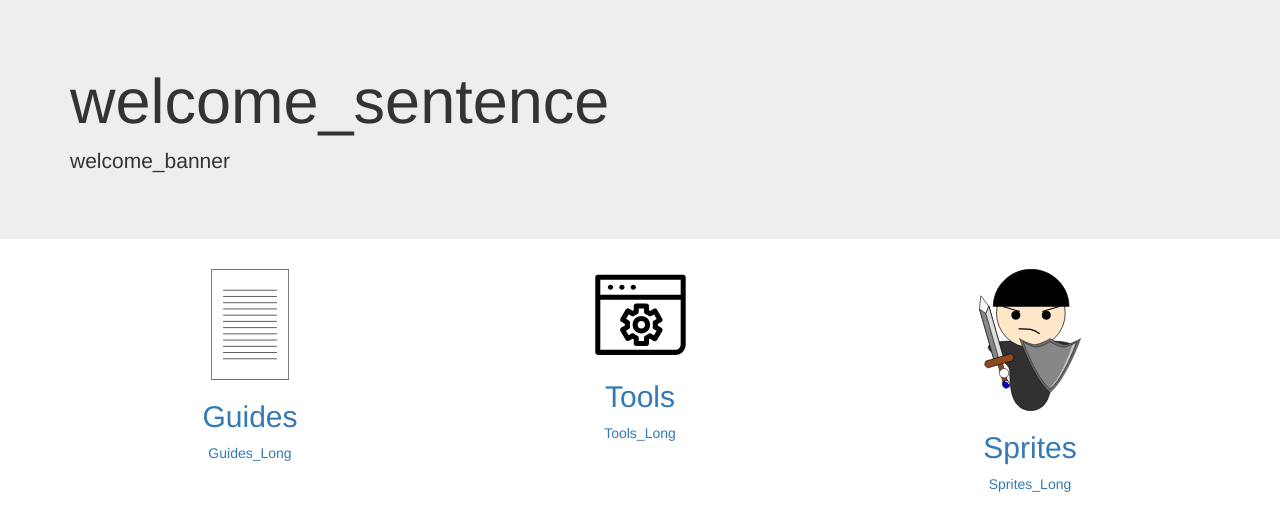
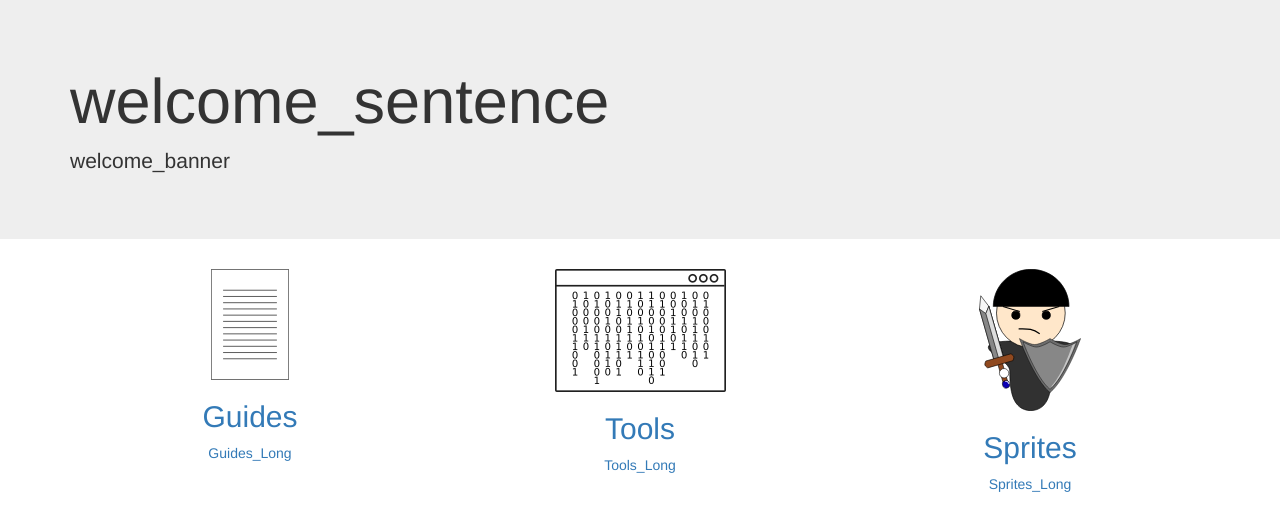
Before and after one commit to CoderDojoBrianza/CoderDojo-Mobile-Toolbox, a Django app: template templates/coderdojomobile/index.html in a window 1280 px wide. Shown: the part 51-582 px from the top of the page. Run offline with Django 3.2, Linux system fonts and the light colour scheme; the template is opened without the code that fills it, so the values that code supplies are empty; some libraries are stand-ins or nearby versions.

Commit message:
Changed software image in home page

```diff
--- a/templates/coderdojomobile/index.html
+++ b/templates/coderdojomobile/index.html
@@ -27,7 +27,7 @@
 			</div>
 			<div class="col-md-4">
 				<a href="{% url 'coderdojomobile:soft' %}">
-				<img src="{% static 'toolbox/images/if_Science__Technology_29_2633202.svg' %}" class="img-responsive center-block" style="width: 100% \9;" alt="Programmi">
+				<img src="{% static 'toolbox/images/software.png' %}" class="img-responsive center-block" style="width: 100% \9;" alt="Programmi">
 				<h2 class="text-center">{% trans "Tools" %}</h2>
 				<p class="text-center" >{% trans "Tools_Long" %}</p>
 				</a>
```
Also changed, not shown: License.txt (deleted), static/toolbox/images/if_Science__Technology_29_2633202.svg (deleted), static/toolbox/images/software.png (added), static/toolbox/images/software.svg (added), 1 other file.
